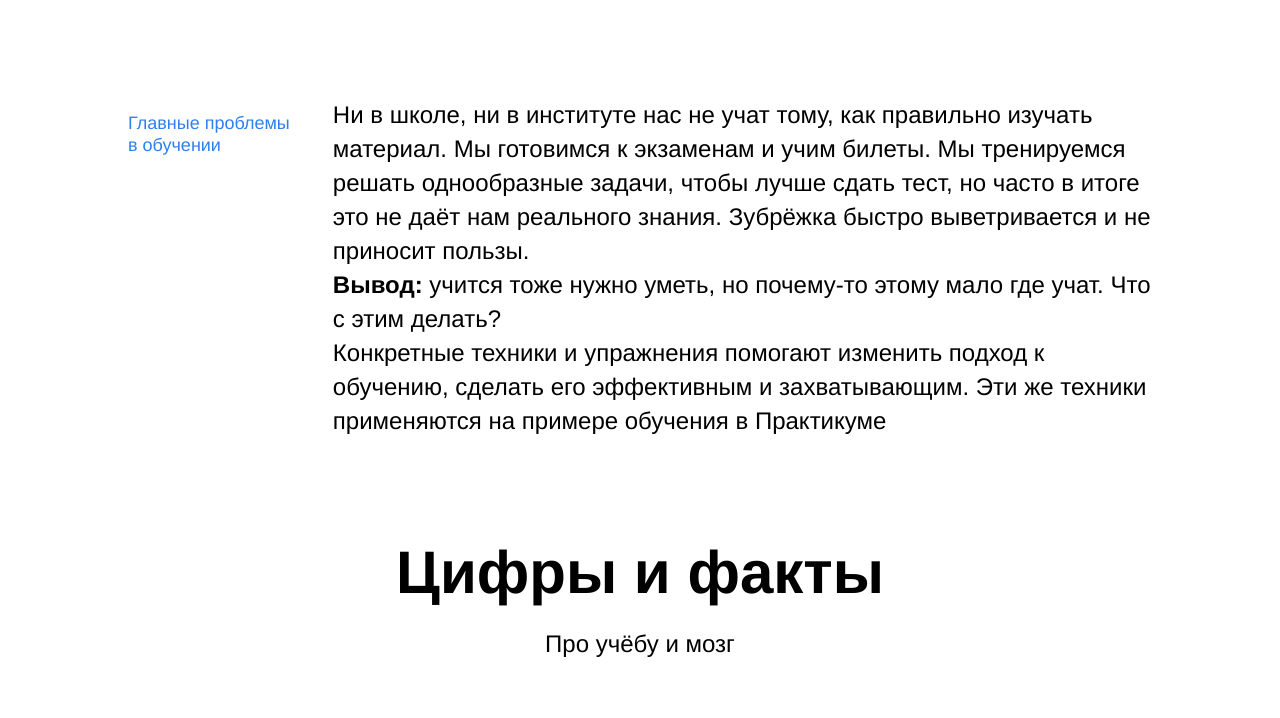
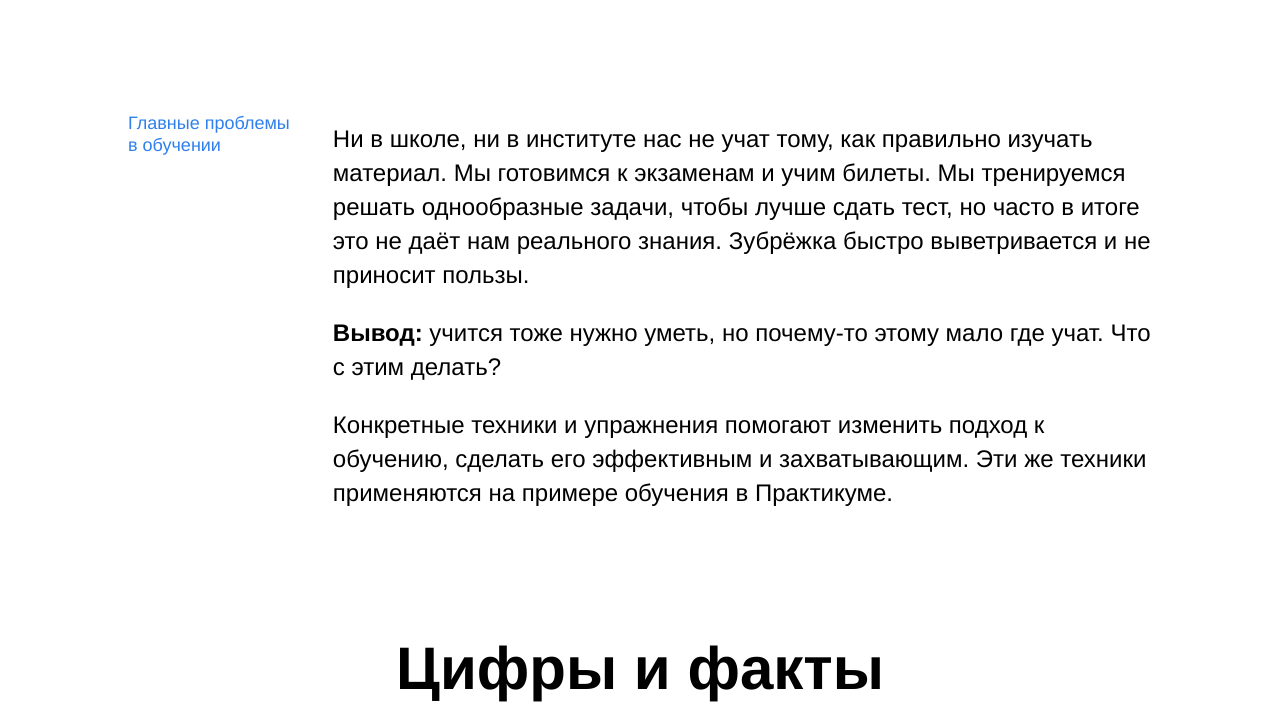
Before and after one commit to Sun5shine55/how-to-learn, a plain HTML site: page index.html in a window 1280 px wide. Shown: the part 758-1476 px from the top of the page. Drawn offline with Linux system fonts and the light colour scheme.

Commit message:
исправление ошибок ревью_3_ПР1

```diff
--- a/index.html
+++ b/index.html
@@ -20,9 +20,9 @@
         <div class="two-columns">
           <h2 class="two-columns__brief">Главные проблемы в обучении</h2>
           <div class="two-columns__main-text">
-            <div class="two-columns__paragraph">Ни в школе, ни в институте нас не учат тому, как правильно изучать материал. Мы готовимся к экзаменам и учим билеты. Мы тренируемся решать однообразные задачи, чтобы лучше сдать тест, но часто в итоге это не даёт нам реального знания. Зубрёжка быстро выветривается и не приносит пользы.</div>
-            <div class="two-columns__paragraph"><span class="two-columns__span-accent">Вывод:</span> учится тоже нужно уметь, но почему-то этому мало где учат. Что с этим делать?</div>
-            <div class="two-columns__paragraph">Конкретные техники и упражнения помогают изменить подход к обучению, сделать его эффективным и захватывающим. Эти же техники применяются на примере обучения в Практикуме</div>
+            <p class="two-columns__paragraph">Ни в школе, ни в институте нас не учат тому, как правильно изучать материал. Мы готовимся к экзаменам и учим билеты. Мы тренируемся решать однообразные задачи, чтобы лучше сдать тест, но часто в итоге это не даёт нам реального знания. Зубрёжка быстро выветривается и не приносит пользы.</p>
+            <p class="two-columns__paragraph"><span class="two-columns__span-accent">Вывод:</span> учится тоже нужно уметь, но почему-то этому мало где учат. Что с этим делать?</p>
+            <p class="two-columns__paragraph">Конкретные техники и упражнения помогают изменить подход к обучению, сделать его эффективным и захватывающим. Эти же техники применяются на примере обучения в Практикуме.</p>
           </div>
         </div>
       </section>
--- a/styles/style.css
+++ b/styles/style.css
@@ -146,6 +146,7 @@
   justify-content: space-between;
   align-content: space-between;
   list-style-type: none;
+  padding-left:0;
 }
 
 .table__cell {
@@ -236,7 +237,7 @@
 }
 
 .table_theme_dark {
-  /*margin: 0 auto 0 auto;*/
+  margin-bottom: 0;
   justify-content: space-between;
   align-content: space-between;
   list-style-type: none;
@@ -294,7 +295,6 @@
   font-size: 18px;
   font-weight: normal;
   line-height: 25px;
-
 }
 
 .footer__column_content_info {
@@ -321,10 +321,6 @@
   color: #fff;
 }
 
-.footer__column_content_social {
-  min-width: 120px;
-}
-
 .footer__social-icon {
   padding: 0 10px 0 0;
   width: 16px;
```
